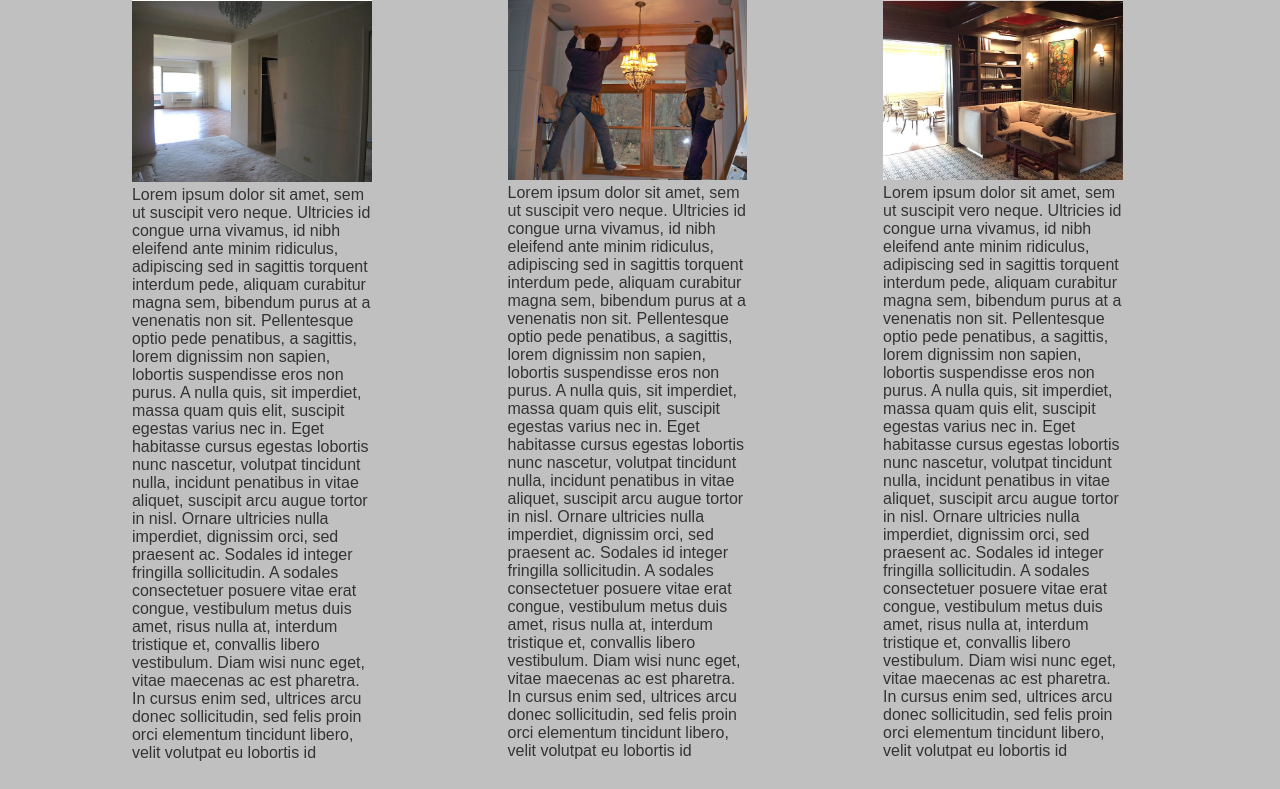
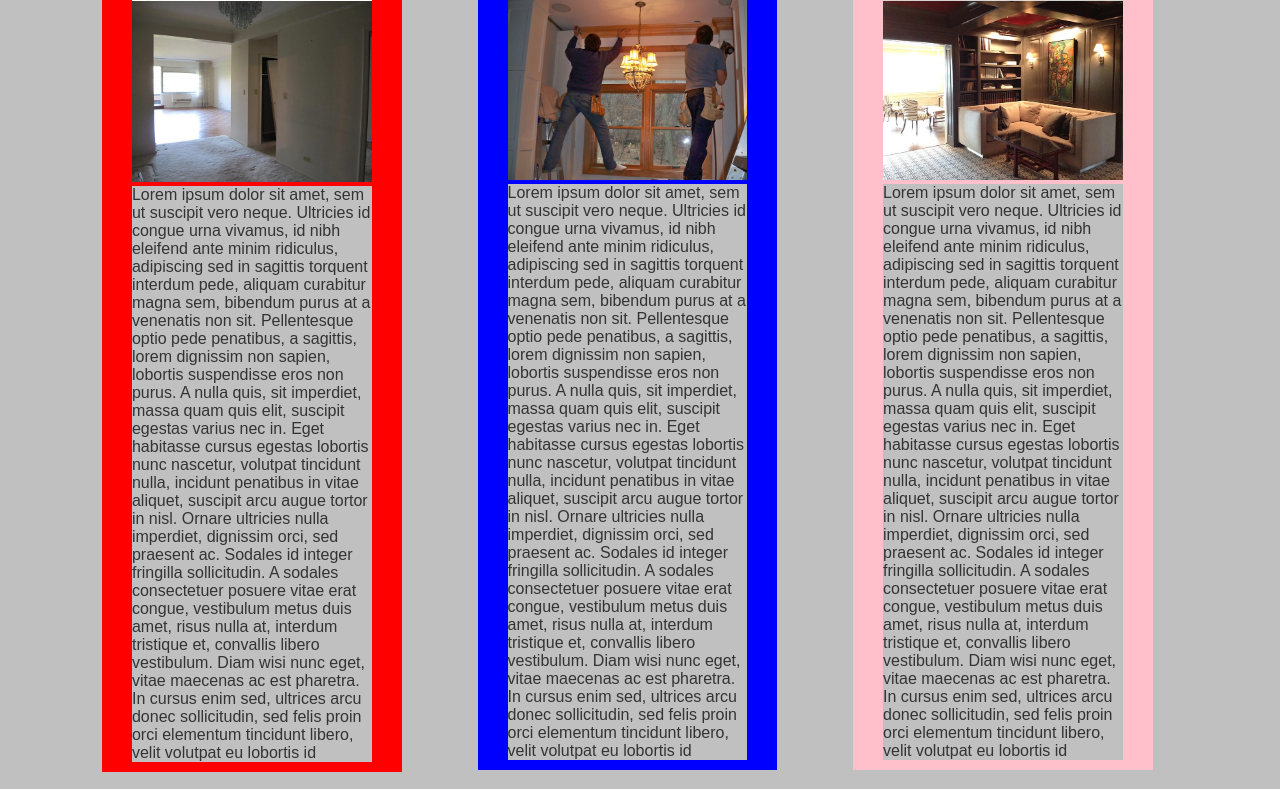
Before and after one commit to andresgr96/Interior, a plain HTML site: page index.html in a window 1280 px wide. Shown: the part 129-918 px from the top of the page. Drawn offline with Linux system fonts and the light colour scheme.

Commit message:
Added bachground, padding and spacing

```diff
--- a/css/styles.css
+++ b/css/styles.css
@@ -20,6 +20,7 @@ body, h1, h2, h3, p, a {
 
 .content-container {
   width: 80%;
+  background-color: inherit;
   margin: 0 10%;
 }
 
@@ -31,6 +32,19 @@ body, h1, h2, h3, p, a {
   width: 100%;
   clear: both;
 }
+.bro{
+  background-color: red;
+}
+.sis{
+  background-color: blue;
+}
+.cus{
+  background-color: pink;
+}
+.dawg{
+  background-color: orange;
+}
+
 
 .footer {
   text-align: center;
--- a/index.html
+++ b/index.html
@@ -7,28 +7,28 @@
   <body>
     <div class="wrapper">
       <h1>Johnny Designer | Professional Interior Designer</h1>
-      <div class="content-block__third">
+      <div class="content-block__third bro">
         <div class="content-container">
           <h1>Before</h1>
           <img src="img/before.jpg">
           <p>Lorem ipsum dolor sit amet, sem ut suscipit vero neque. Ultricies id congue urna vivamus, id nibh eleifend ante minim ridiculus, adipiscing sed in sagittis torquent interdum pede, aliquam curabitur magna sem, bibendum purus at a venenatis non sit. Pellentesque optio pede penatibus, a sagittis, lorem dignissim non sapien, lobortis suspendisse eros non purus. A nulla quis, sit imperdiet, massa quam quis elit, suscipit egestas varius nec in. Eget habitasse cursus egestas lobortis nunc nascetur, volutpat tincidunt nulla, incidunt penatibus in vitae aliquet, suscipit arcu augue tortor in nisl. Ornare ultricies nulla imperdiet, dignissim orci, sed praesent ac. Sodales id integer fringilla sollicitudin. A sodales consectetuer posuere vitae erat congue, vestibulum metus duis amet, risus nulla at, interdum tristique et, convallis libero vestibulum. Diam wisi nunc eget, vitae maecenas ac est pharetra. In cursus enim sed, ultrices arcu donec sollicitudin, sed felis proin orci elementum tincidunt libero, velit volutpat eu lobortis id</p>
         </div>
       </div>
-      <div class="content-block__third">
+      <div class="content-block__third sis">
         <div class="content-container">
         <h1>During</h1>
         <img src="img/during.jpg">
           <p>Lorem ipsum dolor sit amet, sem ut suscipit vero neque. Ultricies id congue urna vivamus, id nibh eleifend ante minim ridiculus, adipiscing sed in sagittis torquent interdum pede, aliquam curabitur magna sem, bibendum purus at a venenatis non sit. Pellentesque optio pede penatibus, a sagittis, lorem dignissim non sapien, lobortis suspendisse eros non purus. A nulla quis, sit imperdiet, massa quam quis elit, suscipit egestas varius nec in. Eget habitasse cursus egestas lobortis nunc nascetur, volutpat tincidunt nulla, incidunt penatibus in vitae aliquet, suscipit arcu augue tortor in nisl. Ornare ultricies nulla imperdiet, dignissim orci, sed praesent ac. Sodales id integer fringilla sollicitudin. A sodales consectetuer posuere vitae erat congue, vestibulum metus duis amet, risus nulla at, interdum tristique et, convallis libero vestibulum. Diam wisi nunc eget, vitae maecenas ac est pharetra. In cursus enim sed, ultrices arcu donec sollicitudin, sed felis proin orci elementum tincidunt libero, velit volutpat eu lobortis id</p>
         </div>
       </div>
-      <div class="content-block__third">
+      <div class="content-block__third cus">
         <div class="content-container">
         <h1>After</h1>
         <img src="img/after.jpg">
           <p>Lorem ipsum dolor sit amet, sem ut suscipit vero neque. Ultricies id congue urna vivamus, id nibh eleifend ante minim ridiculus, adipiscing sed in sagittis torquent interdum pede, aliquam curabitur magna sem, bibendum purus at a venenatis non sit. Pellentesque optio pede penatibus, a sagittis, lorem dignissim non sapien, lobortis suspendisse eros non purus. A nulla quis, sit imperdiet, massa quam quis elit, suscipit egestas varius nec in. Eget habitasse cursus egestas lobortis nunc nascetur, volutpat tincidunt nulla, incidunt penatibus in vitae aliquet, suscipit arcu augue tortor in nisl. Ornare ultricies nulla imperdiet, dignissim orci, sed praesent ac. Sodales id integer fringilla sollicitudin. A sodales consectetuer posuere vitae erat congue, vestibulum metus duis amet, risus nulla at, interdum tristique et, convallis libero vestibulum. Diam wisi nunc eget, vitae maecenas ac est pharetra. In cursus enim sed, ultrices arcu donec sollicitudin, sed felis proin orci elementum tincidunt libero, velit volutpat eu lobortis id</p>
         </div>
       </div>
-      <div class="content-block__full">
+      <div class="content-block__full dawg">
         <h2>About me</h2>
         <p>I've been doing interior design for years and I'm really good at it.</p>
       </div>
```
